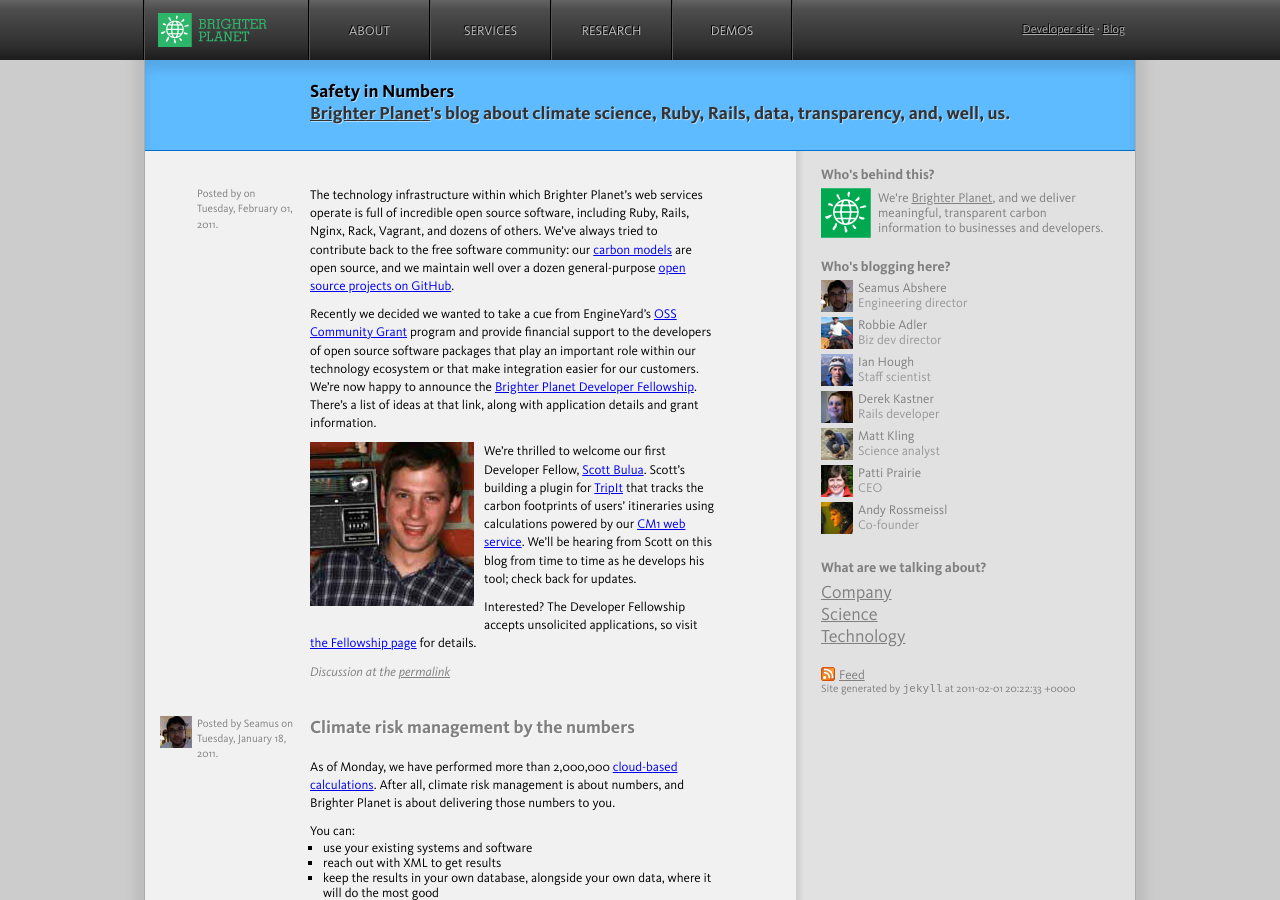
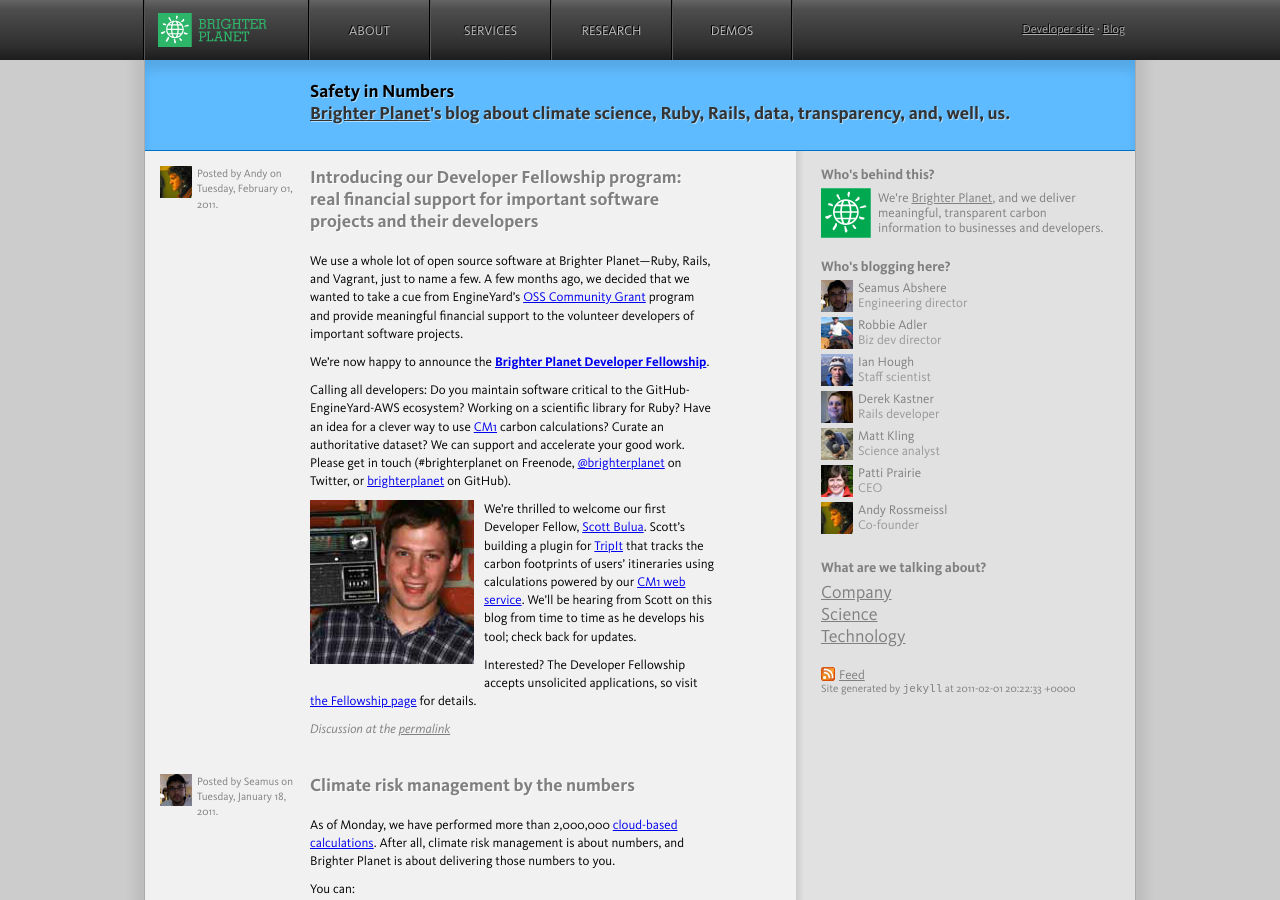
Before and after one commit to faradayio/numbers, a Jekyll site: the page built from index.html, in a window 1280 px wide and 900 px high. Built offline with Jekyll 4.4.1, drawn with Linux system fonts in a browser that asks for light colours; some web fonts are replaced.

Commit message:
Another pass

```diff
--- a/_posts/2011-02-01-introducing-the-brighter-planet-developer-fellowship.markdown
+++ b/_posts/2011-02-01-introducing-the-brighter-planet-developer-fellowship.markdown
@@ -1,13 +1,15 @@
 ---
-title: Introducing our Developer Fellowship program: real financial support for important software projects and their developers
+title: "Introducing our Developer Fellowship program: real financial support for important software projects and their developers"
 author: Andy
 layout: post
 categories: technology
 ---
 
-The technology infrastructure within which Brighter Planet's web services operate is full of incredible open source software, including Ruby, Rails, Nginx, Rack, Vagrant, and dozens of others. We've always tried to contribute back to the free software community: our [carbon models](http://carbon.brighterplanet.com/models) are open source, and we maintain well over a dozen general-purpose [open source projects on GitHub](http://brighterplanet.github.com/projects.html).
+We use a whole lot of open source software at Brighter Planet---Ruby, Rails, and Vagrant, just to name a few. A few months ago, we decided that we wanted to take a cue from EngineYard's [OSS Community Grant](http://www.engineyard.com/blog/2010/mitchell-hashimoto-joins-engine-yard-oss-community-grant-program/) program and provide meaningful financial support to the volunteer developers of important software projects.
 
-Recently we decided we wanted to take a cue from EngineYard's [OSS Community Grant](http://www.engineyard.com/blog/2010/mitchell-hashimoto-joins-engine-yard-oss-community-grant-program/) program and provide financial support to the developers of open source software packages that play an important role within our technology ecosystem or that make integration easier for our customers. We're now happy to announce the [Brighter Planet Developer Fellowship](http://brighterplanet.github.com/fellowship.html). There's a list of ideas at that link, along with application details and grant information.
+We're now happy to announce the [**Brighter Planet Developer Fellowship**](http://brighterplanet.github.com/fellowship.html).
+
+Calling all developers: Do you maintain software critical to the GitHub-EngineYard-AWS ecosystem? Working on a scientific library for Ruby? Have an idea for a clever way to use [CM1](http://carbon.brighterplanet.com) carbon calculations? Curate an authoritative dataset? We can support and accelerate your good work. Please get in touch (#brighterplanet on Freenode, [@brighterplanet](http://twitter.com/brighterplanet) on Twitter, or [brighterplanet](http://github.com/brighterplanet) on GitHub).
 
 ![Scott Bulua headshot](/images/scott.jpg){: style="float:left; margin: 0 10px 10px 0;" } We're thrilled to welcome our first Developer Fellow, [Scott Bulua](http://twitter.com/iamscott). Scott's building a plugin for [TripIt](http://tripit.com) that tracks the carbon footprints of users' itineraries using calculations powered by our [CM1 web service](http://carbon.brighterplanet.com). We'll be hearing from Scott on this blog from time to time as he develops his tool; check back for updates.
 
```
